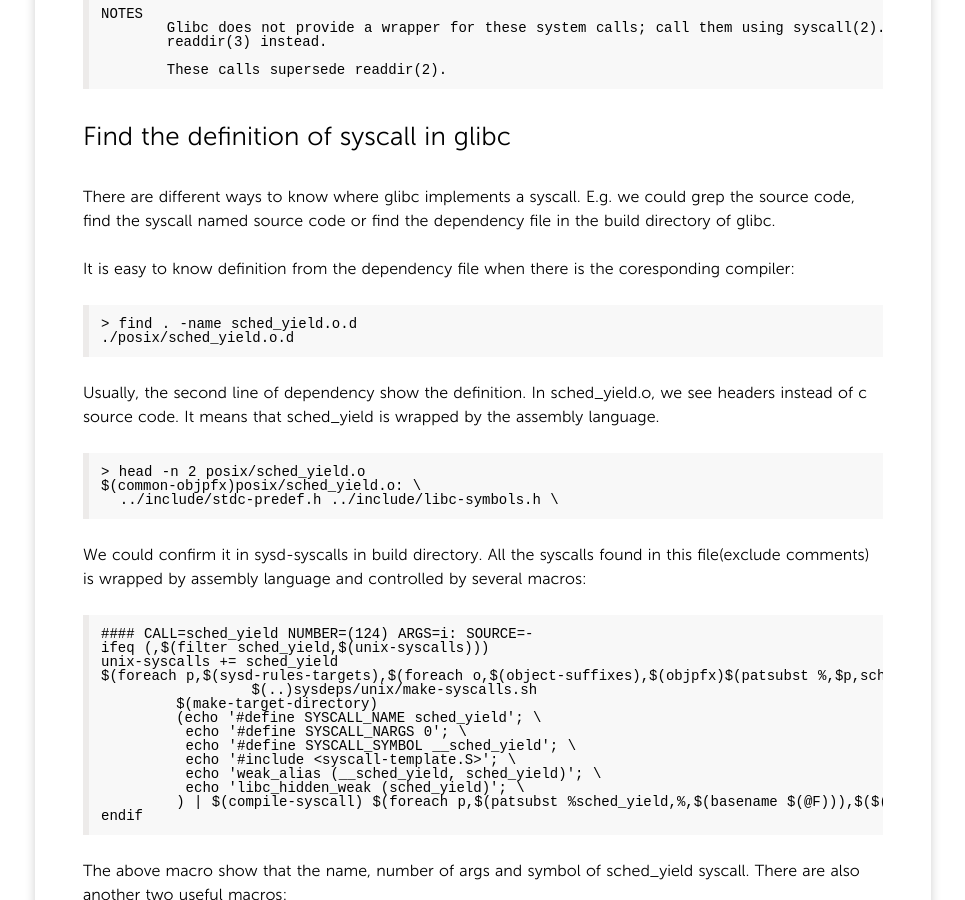
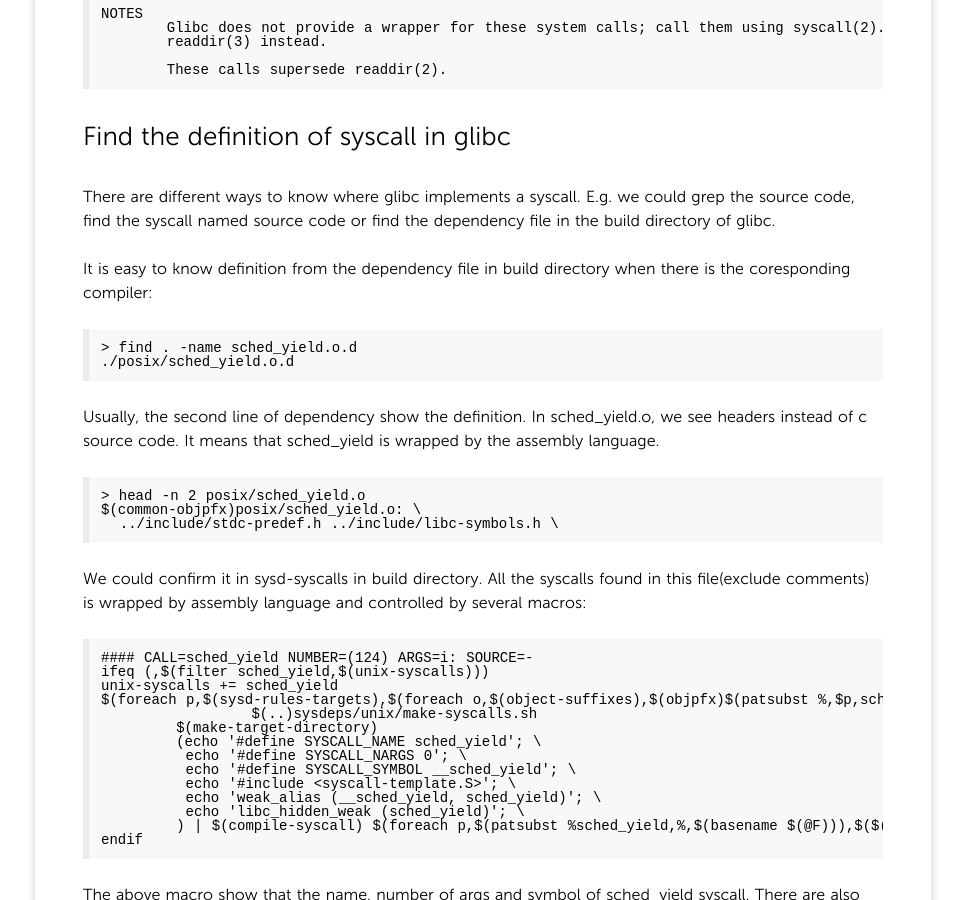
Before and after one commit to bjzhang/bjzhang.github.io, a Jekyll site: the page built from _posts/2016/2016-12-08-how-to-find-out-a-definition-of-a-syscall-or-libc-function.md, in a window 1280 px wide and 900 px high, scrolled down 857 px. Shown: the whole window, without its empty margins (157-1122 px from the left). Built offline with Jekyll 4.4.1, drawn with Linux system fonts in a browser that asks for light colours; Markdown is read by kramdown in place of the engine named in the settings; comment, search, counter and statistics services are not loaded; some of the changed text lies outside the part shown.

````diff
--- a/_posts/2016/2016-12-08-how-to-find-out-a-definition-of-a-syscall-or-libc-function.md
+++ b/_posts/2016/2016-12-08-how-to-find-out-a-definition-of-a-syscall-or-libc-function.md
@@ -42,7 +42,7 @@
 ----------------------------------------
 There are different ways to know where glibc implements a syscall. E.g. we could grep the source code, find the syscall named source code or find the dependency file in the build directory of glibc.
 
-It is easy to know definition from the dependency file when there is the coresponding compiler:
+It is easy to know definition from the dependency file in build directory when there is the coresponding compiler:
 
 ```
 > find . -name sched_yield.o.d
@@ -111,7 +111,7 @@
 weak_alias (__readdir, readdir)
 ```
 
-And we could find that __readdir call getdents/getdents64 through __getdents in above file.
+And we could find that `__readdir()` call `getdents()`/`getdents64()` through `__getdents()` in above file.
 
 Q & A
 -----
````
